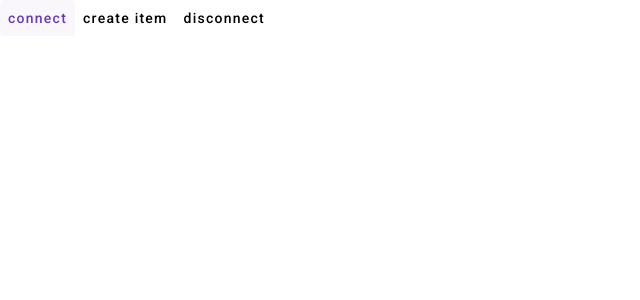
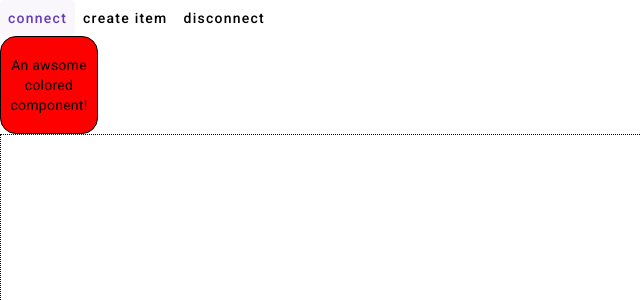
Before and after one commit to Philmo3/ng-share-content-proto, an Angular app: page / in a window 1280 px wide. Shown: the top 300 px of the page, without its empty margins (0-640 px from the left). Built offline with nearby package versions, Linux system fonts and the light colour scheme.

Commit message:
simple drag - not conencted

```diff
--- a/src/app/app.component.css
+++ b/src/app/app.component.css
@@ -0,0 +1,5 @@
+.plane-container{
+  width: 100%;
+  height: 80vh;
+  border: dotted 1px black;
+}
--- a/src/app/app.component.html
+++ b/src/app/app.component.html
@@ -5,5 +5,7 @@
   <button color="secondary" mat-button (click)="disconnect()">disconnect</button>
 
 </div>
-
-<ng-template dynamicTemplate></ng-template>
+<app-colored></app-colored>
+<div class="plane-container">
+  <app-shareable-plane></app-shareable-plane>
+</div>
--- a/src/app/app.component.ts
+++ b/src/app/app.component.ts
@@ -1,6 +1,5 @@
 import { ConnectionService } from './connection.service';
-import { Component, ViewChild } from '@angular/core';
-import { DynamicTemplateDirective } from 'src/directive/dynamic-template.directive';
+import { Component } from '@angular/core';
 
 @Component({
   selector: 'app-root',
@@ -8,21 +7,6 @@ import { DynamicTemplateDirective } from 'src/directive/dynamic-template.directi
   styleUrls: ['./app.component.css']
 })
 export class AppComponent{
-
-  @ViewChild(DynamicTemplateDirective, {static: true}) dynamicTemplate!: DynamicTemplateDirective
-
-  messages$ = this.connectionService.messagesHandler.message$.subscribe((message) => {
-    switch(message?.type){
-      case 'Create' : {
-        this.dynamicTemplate.add(message)
-        break
-      }
-      case 'Update': {
-        this.dynamicTemplate.update(message)
-        break
-      }
-    }
-  })
 
   constructor(private connectionService: ConnectionService){}
 
--- a/src/app/app.module.ts
+++ b/src/app/app.module.ts
@@ -6,7 +6,7 @@ import { AppRoutingModule } from './app-routing.module';
 import { AppComponent } from './app.component';
 import { BrowserAnimationsModule } from '@angular/platform-browser/animations';
 import {MatButtonModule} from '@angular/material/button';
-import { DynamicTemplateDirective } from 'src/directive/dynamic-template.directive';
+import { ShareablePlaneComponent } from 'src/components/shareable-plane/shareable-plane.component';
 @NgModule({
   declarations: [
     AppComponent
@@ -17,7 +17,7 @@ import { DynamicTemplateDirective } from 'src/directive/dynamic-template.directi
     BrowserAnimationsModule,
     MatButtonModule,
     ColoredComponent,
-    DynamicTemplateDirective
+    ShareablePlaneComponent,
   ],
   providers: [],
   bootstrap: [AppComponent]
--- a/src/app/connection.service.ts
+++ b/src/app/connection.service.ts
@@ -40,6 +40,7 @@ export class ConnectionService {
   }
 
   private onNewMessage(messagePayload: socketMessage){
+    console.log(messagePayload)
     if(messagePayload.inputs){
       messagePayload.inputs = new Map(Object.entries(messagePayload.inputs))
     }
--- a/src/components/colored/colored.component.css
+++ b/src/components/colored/colored.component.css
@@ -1,3 +1,7 @@
+:host {
+  height: fit-content;
+}
+
 .box{
   height: 5rem;
   width: 5rem;
--- a/src/components/colored/colored.component.ts
+++ b/src/components/colored/colored.component.ts
@@ -1,3 +1,4 @@
+import { CdkDrag, DragDropModule } from '@angular/cdk/drag-drop';
 import { ConnectionService } from './../../app/connection.service';
 import { Component, HostListener, Input} from '@angular/core';
 import { CommonModule } from '@angular/common';
@@ -6,9 +7,10 @@ import { Shareable } from 'src/types/shareable.class';
 @Component({
   selector: 'app-colored',
   standalone: true,
-  imports: [CommonModule],
+  imports: [CommonModule, DragDropModule],
   templateUrl: './colored.component.html',
   styleUrls: ['./colored.component.css'],
+  hostDirectives: [{ directive: CdkDrag, inputs: ['cdkDragBoundary: bondary']}]
 })
 export class ColoredComponent extends Shareable{
 
--- /dev/null
+++ b/src/components/shareable-plane/shareable-plane.component.css
@@ -0,0 +1,5 @@
+:host {
+  width: 100%;
+  height: 100%;
+  display: flex;
+}
--- /dev/null
+++ b/src/components/shareable-plane/shareable-plane.component.html
@@ -0,0 +1 @@
+<ng-template dynamicTemplate></ng-template>
--- a/src/directive/dynamic-template.directive.ts
+++ b/src/directive/dynamic-template.directive.ts
@@ -1,3 +1,4 @@
+import { ConnectionService } from './../app/connection.service';
 import { NameToComponentMap } from './../constant/name-to-component.map';
 import { ComponentRef, Directive, Type, ViewContainerRef } from '@angular/core';
 import { Message } from 'src/types/messages.class';
@@ -11,13 +12,31 @@ export class DynamicTemplateDirective {
 
   private componentsReference: Map<string, ComponentRef<Shareable>> = new Map()
 
-  constructor(private viewContainerRef: ViewContainerRef) { }
+  messages$ = this.connectionService.messagesHandler.message$.subscribe((message) => {
+    console.log(message)
+    switch(message?.type){
+      case 'Create' : {
+        this.add(message)
+        break
+      }
+      case 'Update': {
+        this.update(message)
+        break
+      }
+    }
+  })
+
+  constructor(
+    private viewContainerRef: ViewContainerRef,
+    private connectionService: ConnectionService,
+    ) { }
 
   add(message: Message<any>){
     const component = NameToComponentMap.get(message.componentName)
     if(component){
       const componentRef = this.viewContainerRef.createComponent(component)
       componentRef.instance.shareId = message.id
+      componentRef.setInput('bondary', '.plane-container')
       this.setInputs(componentRef, message.inputs)
       this.componentsReference.set(message.id, componentRef)
     }
```
Also changed, not shown: src/components/shareable-plane/shareable-plane.component.ts (added, +15 -0 lines).
